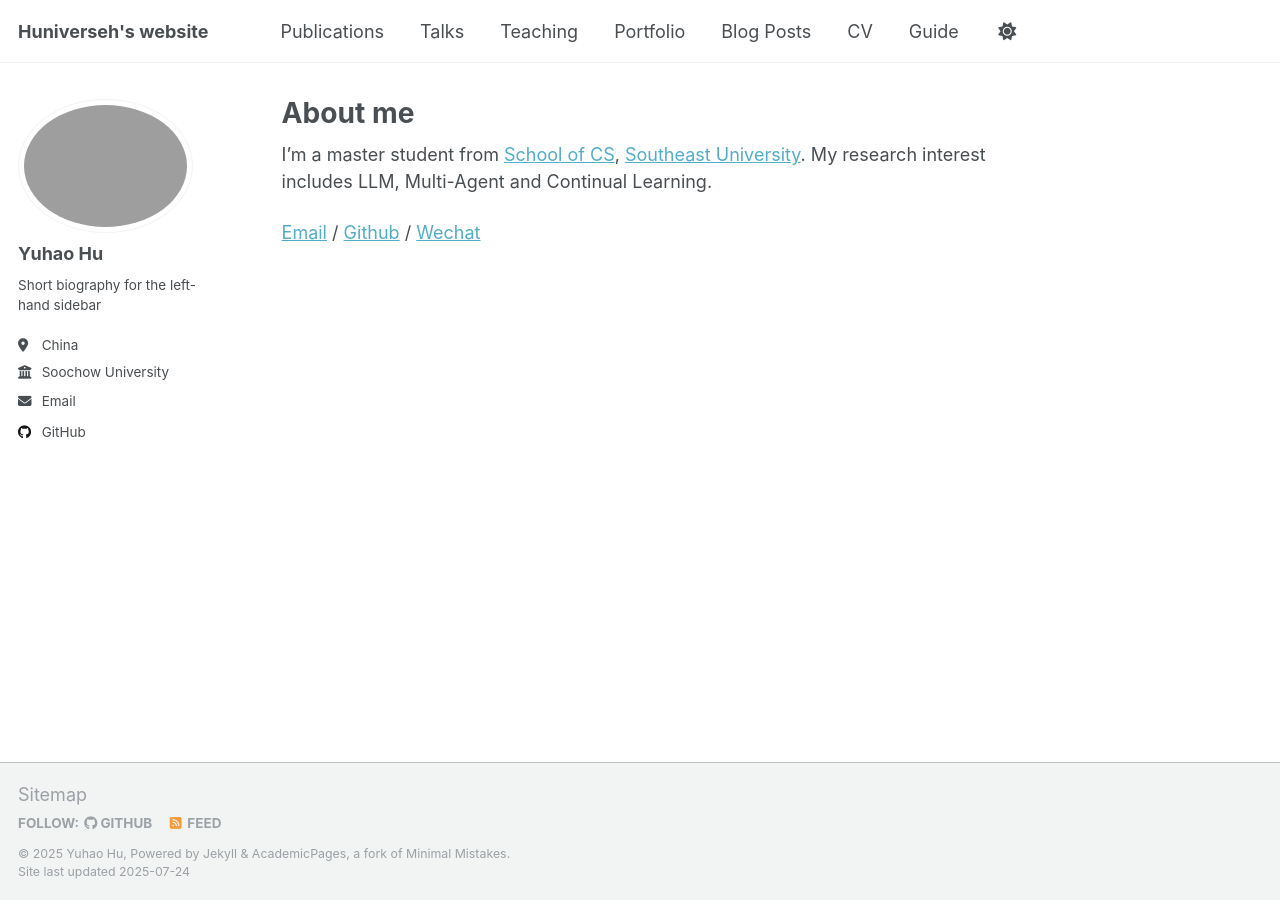
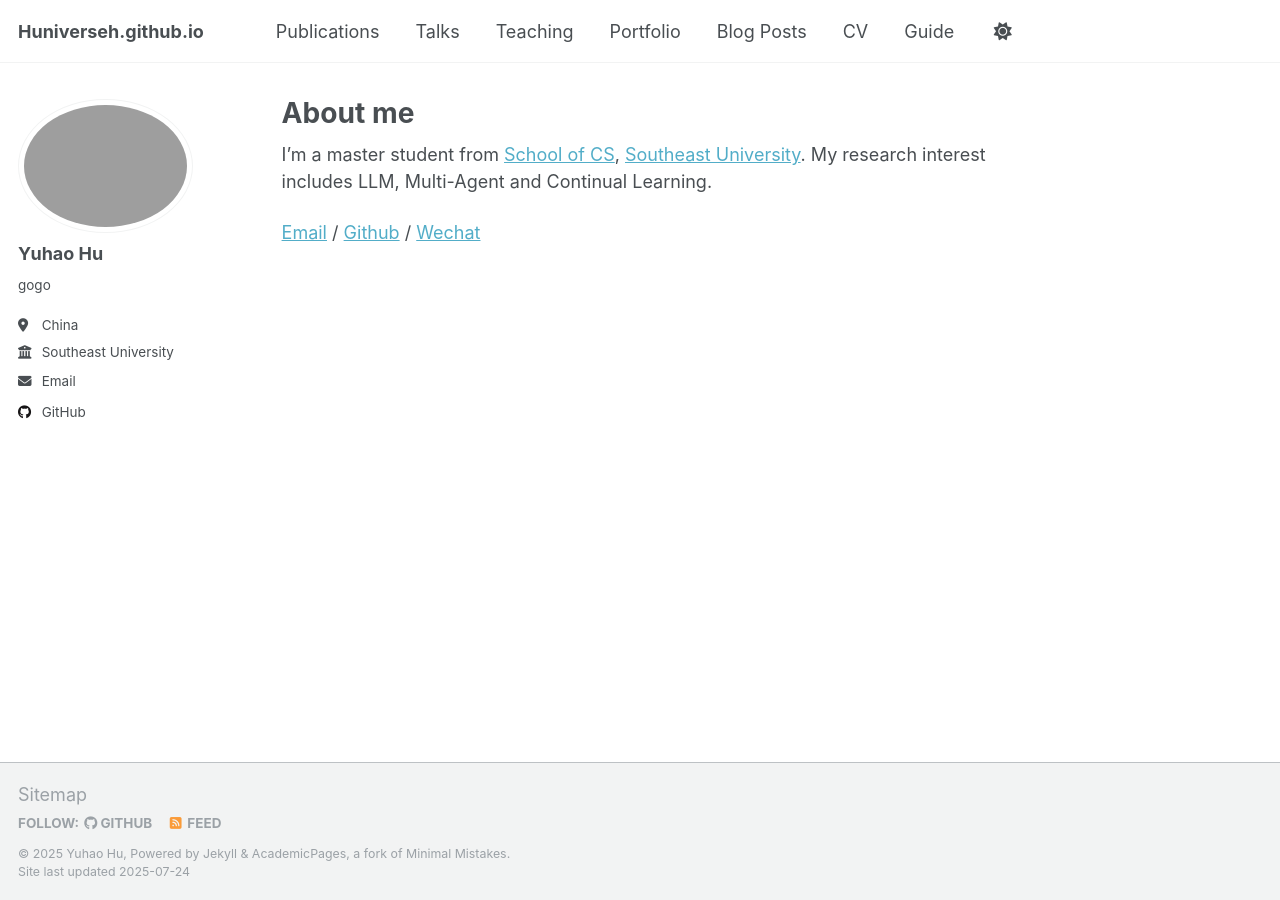
Before and after one commit to Huniverseh/Huniverseh.github.io, a Jekyll site: the page built from _pages/about.md, in a window 1280 px wide. Built offline with Jekyll 4.4.1, drawn with Linux system fonts in a browser that asks for light colours; a script that is not in the unit is left out.

Commit message:
Update _config.yml

```diff
--- a/_config.yml
+++ b/_config.yml
@@ -9,25 +9,25 @@
 # Basic Site Settings
 locale                   : "en-US"
 site_theme               : "default"
-title                    : "Huniverseh's website"
+title                    : # "Huniverseh's website"
 title_separator          : "-"
 name                     : &name "Yuhao Hu"
 description              : &description "personal description"
 url                      : "https://huniverseh.github.io"
 baseurl                  : "" # the subpath of your site, e.g. "/blog"
-repository               : "academicpages/academicpages.github.io"
+repository               : # "academicpages/academicpages.github.io"
 
 # Site Author - The following control what appear as part of the author content on the side bar.
 #               If a field is blank the icon and link will not appear, otherwise it will be shown.
 #               Additional customization can be done by editing /_includes/author-profile.html
 author:
   # Biographic information
-  avatar           : "photo.png"
+  avatar           : # "photo.png"
   name             : "Yuhao Hu"
   pronouns         : # "he/his"
-  bio              : "Short biography for the left-hand sidebar"
+  bio              : "gogo"
   location         : "China"
-  employer         : "Soochow University"
+  employer         : "Southeast University"
   uri              : # URL
   email            : "2549702154@qq.com"
 
```
